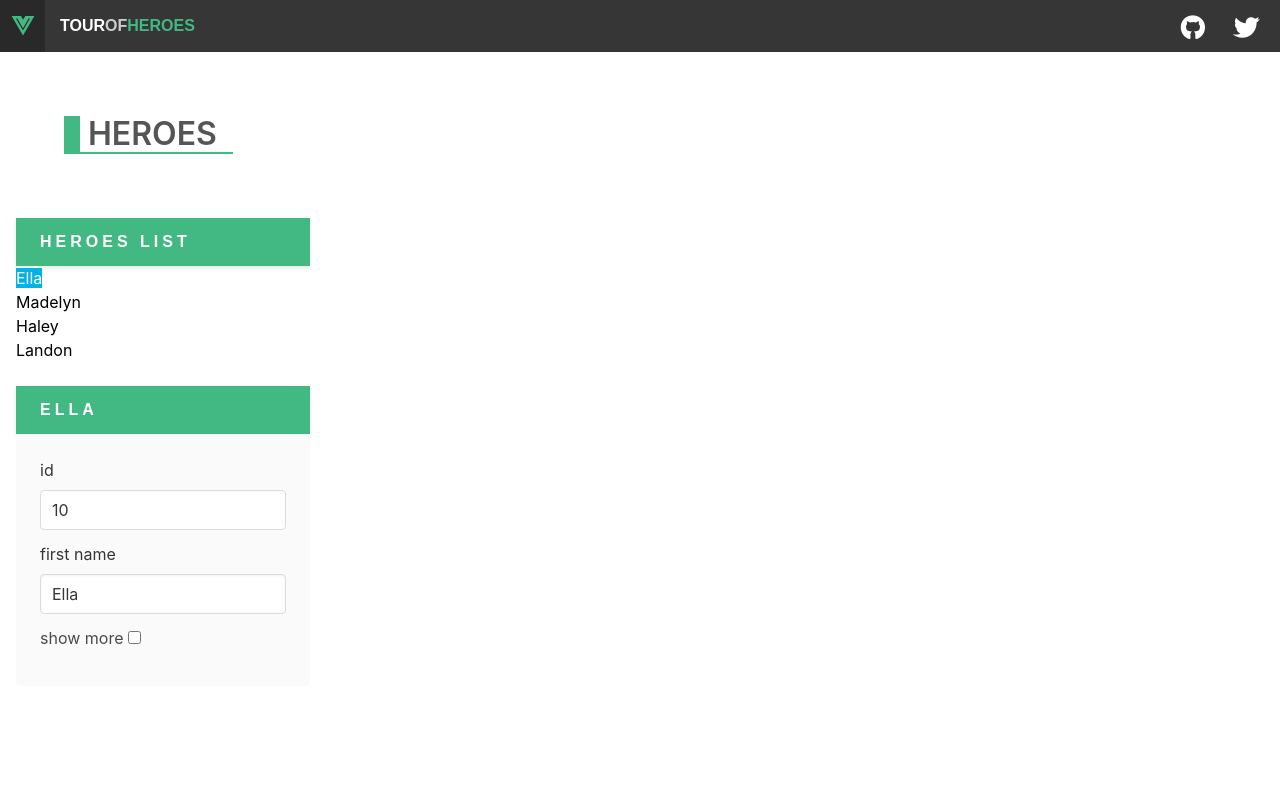
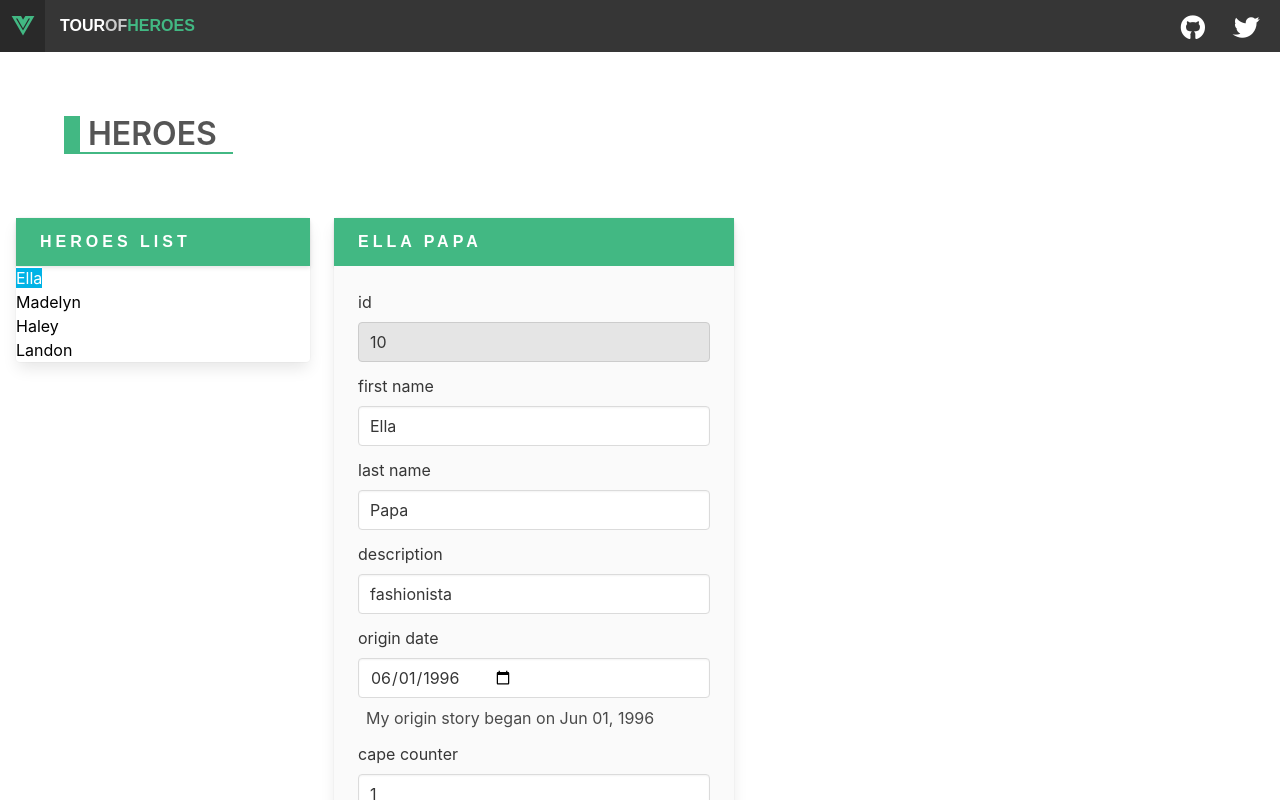
Before and after one commit to weumj/practice-vue-started, a Vue app: page / in a window 1280 px wide. Both pictures are taken after a click on the link "Ella". Shown: the top 800 px of the page. Built offline with nearby package versions, Linux system fonts and the light colour scheme.

Commit message:
5 - computed, watch, created, filters

```diff
--- a/src/components/heros.vue
+++ b/src/components/heros.vue
@@ -5,33 +5,37 @@
     </div>
     <div class="columns">
       <div class="column is-3">
+        <div class="card" v-show="heroes.length">
           <header class="card-header">
             <p class="card-header-title">heroes list</p>
           </header>
           <ul class="list is-hoverable">
-          <li v-for="hero in heroes" v-bind:key="hero.id">
+            <li v-for="hero in heroes" :key="hero.id">
               <a
                 class="list-item"
+                @click="selectHero(hero)"
                 :class="{ 'is-active': selectedHero === hero }"
-              @click="selectedHero = hero"
-              ><span>{{ hero.firstName }}</span></a
               >
+                <span>{{ hero.firstName }}</span>
+              </a>
             </li>
           </ul>
         </div>
+        <div class="notification is-info" v-show="message">{{ message }}</div>
       </div>
-    <div class="columns" v-if="selectedHero">
-      <div class="column is-3">
+
+      <div class="column is-4" v-if="selectedHero">
+        <div class="card">
           <header class="card-header">
-          <p class="card-header-title">{{ selectedHero.firstName }}</p>
+            <p class="card-header-title">{{ fullName }}</p>
           </header>
           <div class="card-content">
             <div class="content">
               <div class="field">
                 <label class="label" for="id">id</label>
-              <label class="input" id="id" readonly>
-                {{ selectedHero.id }}
-              </label>
+                <label class="input" id="id" readonly>{{
+                  selectedHero.id
+                }}</label>
               </div>
               <div class="field">
                 <label class="label" for="firstName">first name</label>
@@ -42,17 +46,6 @@
                 />
               </div>
               <div class="field">
-              <label class="checkbox" for="show"
-                >show more
-                <input
-                  class="is-primary"
-                  id="show"
-                  type="checkbox"
-                  v-model="showMore"
-                />
-              </label>
-            </div>
-            <div class="field" v-show="showMore">
                 <label class="label" for="lastName">last name</label>
                 <input
                   class="input"
@@ -60,7 +53,7 @@
                   v-model="selectedHero.lastName"
                 />
               </div>
-            <div class="field" v-show="showMore">
+              <div class="field">
                 <label class="label" for="description">description</label>
                 <input
                   class="input"
@@ -68,7 +61,50 @@
                   v-model="selectedHero.description"
                 />
               </div>
+              <div class="field">
+                <label class="label" for="originDate">origin date</label>
+                <input
+                  class="input"
+                  id="originDate"
+                  type="date"
+                  v-model="selectedHero.originDate"
+                />
+                <p class="comment">
+                  My origin story began on
+                  {{ selectedHero.originDate | shortDate }}
+                </p>
               </div>
+
+              <div class="field">
+                <label class="label" for="capeCounter">cape counter</label>
+                <input
+                  class="input"
+                  type="number"
+                  id="capeCounter"
+                  v-model="selectedHero.capeCounter"
+                />
+              </div>
+              <div class="field">
+                <label class="label" for="capeMessage">cape message</label>
+                <label class="input" name="capeMessage">{{
+                  capeMessage
+                }}</label>
+              </div>
+            </div>
+          </div>
+          <footer class="card-footer">
+            <button
+              class="link card-footer-item cancel-button"
+              @click="cancelHero()"
+            >
+              <i class="fas fa-undo"></i>
+              <span>Cancel</span>
+            </button>
+            <button class="link card-footer-item" @click="saveHero()">
+              <i class="fas fa-save"></i>
+              <span>Save</span>
+            </button>
+          </footer>
         </div>
       </div>
     </div>
@@ -76,39 +112,125 @@
 </template>
 
 <script>
-export default {
-  name: 'Heroes',
-  data() {
-    return {
-      selectedHero: null,
-      showMore: false,
-      heroes: [
+import { format } from 'date-fns';
+const inputDateFormat = 'YYYY-MM-DD';
+const displayDateFormat = 'MMM DD, YYYY';
+const ourHeroes = [
   {
     id: 10,
     firstName: 'Ella',
     lastName: 'Papa',
+    capeCounter: 1,
+    originDate: format(new Date(1996, 5, 1), inputDateFormat),
     description: 'fashionista',
   },
   {
     id: 20,
     firstName: 'Madelyn',
     lastName: 'Papa',
+    capeCounter: 3,
+    originDate: format(new Date(1998, 7, 1), inputDateFormat),
     description: 'the cat whisperer',
   },
   {
     id: 30,
     firstName: 'Haley',
     lastName: 'Papa',
+    capeCounter: 2,
+    originDate: format(new Date(1999, 8, 1), inputDateFormat),
     description: 'pen wielder',
   },
   {
     id: 40,
     firstName: 'Landon',
     lastName: 'Papa',
+    capeCounter: 0,
+    originDate: format(new Date(2000, 9, 1), inputDateFormat),
     description: 'arc trooper',
   },
-      ],
+];
+
+export default {
+  name: 'Heroes',
+  data() {
+    return {
+      heroes: [],
+      selectedHero: null,
+      message: '',
+      capeMessage: '',
     };
+  },
+  computed: {
+    fullName() {
+      return `${this.selectedHero.firstName} ${this.selectedHero.lastName}`;
+    },
+    // fullName: {
+    //   get(){
+    //
+    //   },
+    //   set() {
+    //
+    //   }
+    // }
+  },
+  filters: {
+    shortDate(value) {
+      return format(value, displayDateFormat);
+    },
+  },
+  watch: {
+    // selectedHero(newValue, oldValue) {
+    //
+    // },
+    'selectedHero.capeCounter': {
+      immediate: true,
+      handler(newValue, oldValue) {
+        console.log(`watcher evaluated. old='${oldValue}', new='${newValue}'`);
+        this.handleTheCapes(newValue);
+      },
+    },
+  },
+  created() {
+    this.loadHeroes();
+  },
+  methods: {
+    async getHeroes() {
+      return new Promise(r => setTimeout(() => r(ourHeroes), 1500));
+    },
+    async loadHeroes() {
+      this.heroes = [];
+      this.message = 'getting the heroes. please be patient';
+      this.heroes = await this.getHeroes();
+      this.message = '';
+    },
+    handleTheCapes(newValue) {
+      const value = parseInt(newValue, 10);
+      switch (value) {
+        case 0:
+          this.capeMessage = 'Where is my cape?';
+          break;
+        case 1:
+          this.capeMessage = 'One is all I need';
+          break;
+        case 2:
+          this.capeMessage = 'Alway have a spare';
+          break;
+        default:
+          this.capeMessage = 'You can never have enough capes';
+          break;
+      }
+    },
+    cancelHero() {
+      this.selectedHero = undefined;
+      this.message = '';
+    },
+    saveHero() {
+      // This only updates when you click the save button
+      this.message = JSON.stringify(this.selectedHero, null, '\n ');
+    },
+    selectHero(hero) {
+      this.selectedHero = hero;
+    },
   },
 };
 </script>
--- a/src/design/_styles.scss
+++ b/src/design/_styles.scss
@@ -207,3 +207,12 @@ select.invalid {
     color: #fff;
   }
 }
+
+label.input {
+  background-color: #e5e5e5;
+  border: 1px solid #ccc;
+}
+
+p.comment {
+  margin: 8px;
+}
```
Also changed, not shown: package.json (+4 -3 lines). Lines whose indentation alone changed are shown as unchanged.
